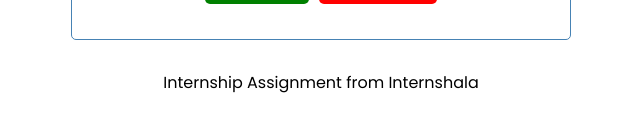
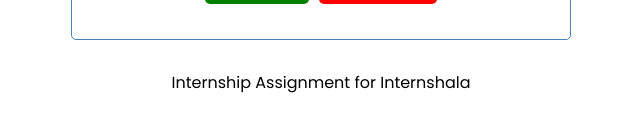
Before and after one commit to X-DSI/student_attendance_intern, a React (Create React App) app: page / in a window 1280 px wide. Shown: the part 363-494 px from the top of the page, without its empty margins (319-959 px from the left). Built offline with nearby package versions, Linux system fonts and the light colour scheme; no server answers.

Commit message:
⏫ UPDATE: footer

```diff
--- a/src/Components/Footer.js
+++ b/src/Components/Footer.js
@@ -1,7 +1,7 @@
 const Footer = () => {
   return (
     <footer>
-      <p>Internship Assignment from Internshala</p>
+      <p>Internship Assignment for Internshala</p>
     </footer>
   );
 };
```
